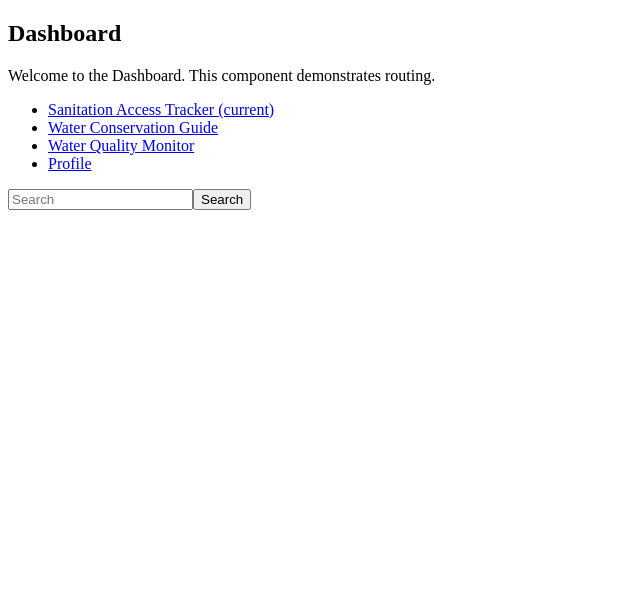
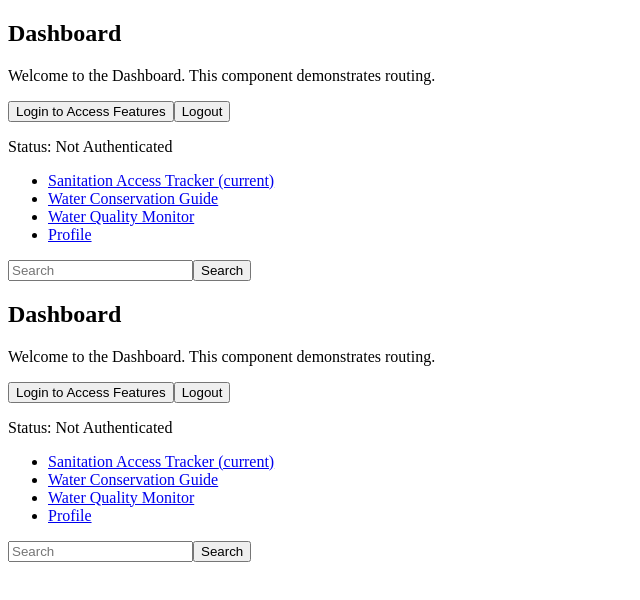
Before and after one commit to UBSITPillagaoKobi/appdev1-sdg6-WaterWise, an Angular app: page /dashboard in a window 1280 px wide. Shown: the top 600 px of the page, without its empty margins (0-640 px from the left). Built offline with nearby package versions, Linux system fonts and the light colour scheme.

Commit message:
Added the route guard as well as editing the app route

```diff
--- a/src/app/app.component.html
+++ b/src/app/app.component.html
@@ -1 +1,2 @@
 <app-dashboard></app-dashboard>
+<router-outlet></router-outlet>
--- a/src/app/dashboard.component.ts
+++ b/src/app/dashboard.component.ts
@@ -1,12 +1,20 @@
 import { Component } from '@angular/core';
+import { RouterLink } from '@angular/router';
 
 @Component({
   selector: 'app-dashboard',
   standalone: true,
+  imports: [RouterLink],
   template: `
     <section>
       <h2>Dashboard</h2>
       <p>Welcome to the Dashboard. This component demonstrates routing.</p>
+
+      <div class="mb-3">
+        <button class="btn btn-success me-2" (click)="login()">Login to Access Features</button>
+        <button class="btn btn-danger" (click)="logout()">Logout</button>
+        <p class="mt-2">Status: {{ isAuthenticated ? 'Authenticated' : 'Not Authenticated' }}</p>
+      </div>
     </section>
 
     <nav class="navbar navbar-expand-lg bg-primary" data-bs-theme="dark">
@@ -15,15 +23,15 @@ import { Component } from '@angular/core';
       <ul class="navbar-nav me-auto">
         <li class="nav-item">
 
-          <a class="nav-link active" href="#">Sanitation Access Tracker
+          <a class="nav-link active" routerLink="/sanitation">Sanitation Access Tracker
             <span class="visually-hidden">(current)</span>
           </a>
         </li>
         <li class="nav-item">
-          <a class="nav-link" href="#">Water Conservation Guide</a>
+          <a class="nav-link" routerLink="/water-conservation">Water Conservation Guide</a>
         </li>
         <li class="nav-item">
-          <a class="nav-link" href="#">Water Quality Monitor</a>
+          <a class="nav-link" routerLink="/water-quality">Water Quality Monitor</a>
         </li>
         <li class="nav-item">
           <a class="nav-link" href="#">Profile</a>
@@ -38,4 +46,18 @@ import { Component } from '@angular/core';
 </nav>
   `,
 })
-export class DashboardComponent {}
+export class DashboardComponent {
+  get isAuthenticated(): boolean {
+    return !!localStorage.getItem('authToken');
+  }
+
+  login() {
+    localStorage.setItem('authToken', 'authenticated');
+    alert('Logged in! You can now access the protected routes.');
+  }
+
+  logout() {
+    localStorage.removeItem('authToken');
+    alert('Logged out!');
+  }
+}
--- /dev/null
+++ b/src/app/guards/auth.guard.ts
@@ -0,0 +1,21 @@
+import { Injectable } from '@angular/core';
+import { CanActivate, Router } from '@angular/router';
+
+@Injectable({
+  providedIn: 'root'
+})
+export class AuthGuard implements CanActivate {
+  constructor(private router: Router) {}
+
+  canActivate(): boolean {
+    // Check if user is authenticated (example)
+    const isAuthenticated = !!localStorage.getItem('authToken');
+
+    if (isAuthenticated) {
+      return true;
+    } else {
+      this.router.navigate(['/dashboard']);
+      return false;
+    }
+  }
+}
```
Also changed, not shown: src/app/app.routes.ts (+9 -2 lines).
